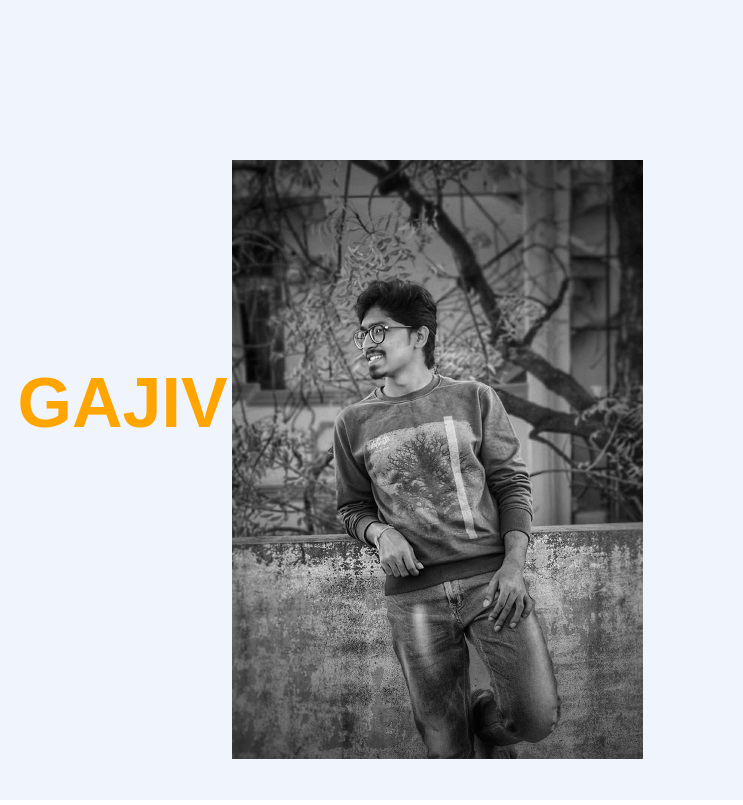
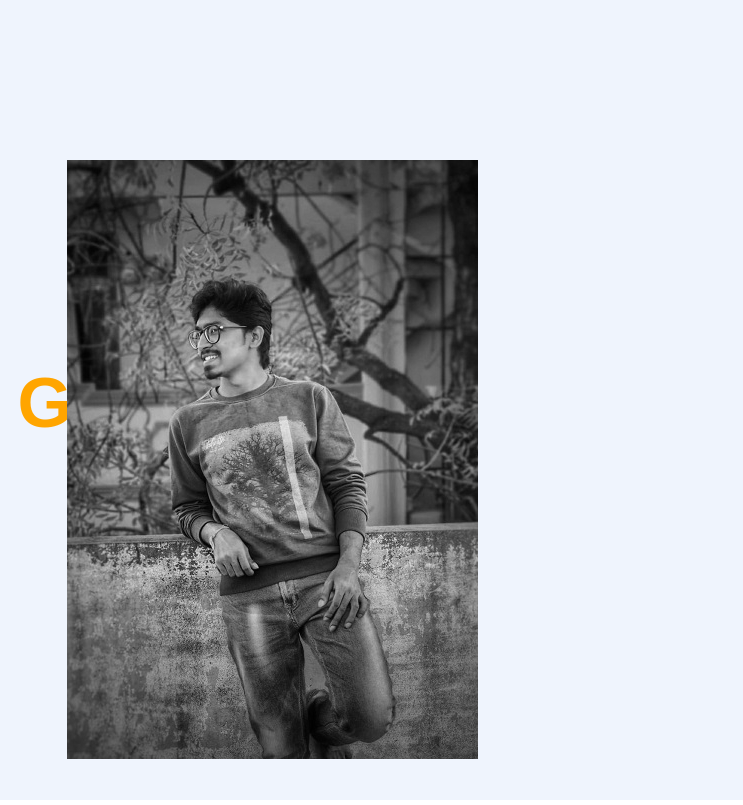
Before and after one commit to GKtech007/MyPortfolio1, a plain HTML site: page index.html in a window 1280 px wide. Shown: the full height of the page, 537-1280 px from the left. Drawn offline with Linux system fonts and the light colour scheme.

Commit message:
Update index.html

```diff
--- a/index.html
+++ b/index.html
@@ -51,7 +51,7 @@
             </div>
         </div>
         <div class="images" >
-            <img src="pic.jpg" align="right" alt="not loaded" class="pic" >
+            <img src="pic.jpg"  alt="not loaded" class="pic" >
             <!-- <p>
                 <a href="#"><i class="fa fa-linkedin"></i></a>
                 <a href="#"><i class="fa fa-instagram"></i></a>
```
